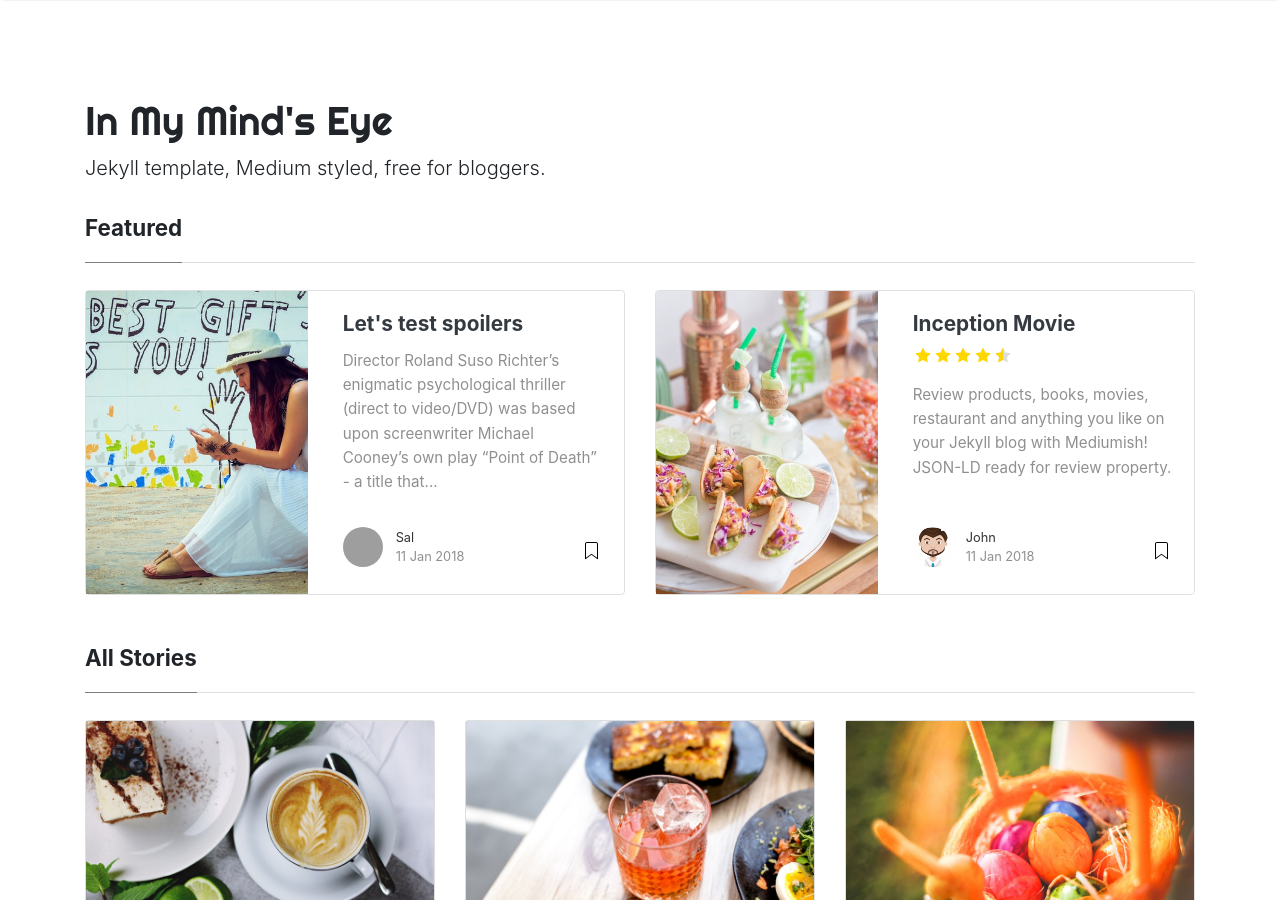
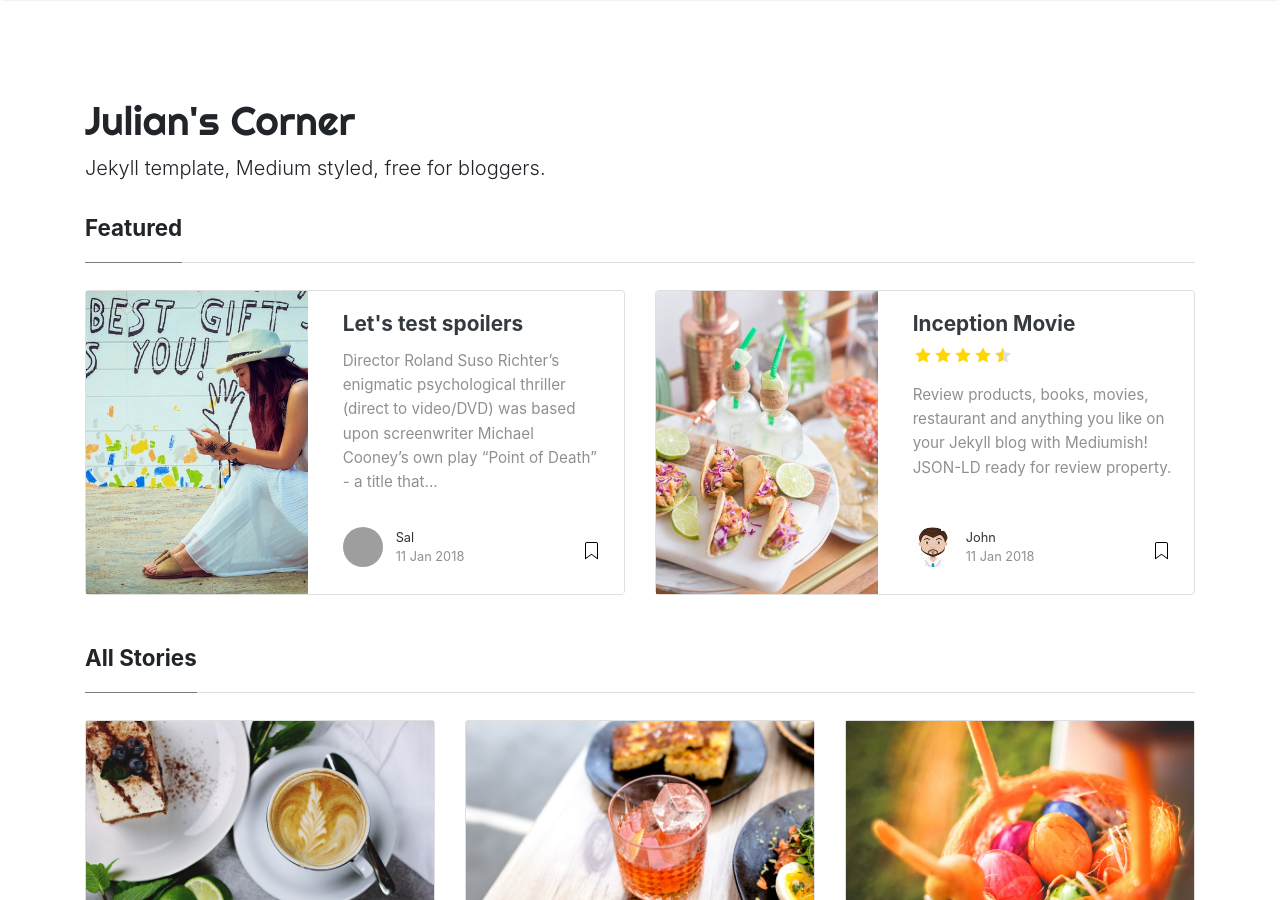
Before and after one commit to LawrenJ/LawrenJ.github.io, a Jekyll site: the page built from index.html, in a window 1280 px wide and 900 px high. Built offline with Jekyll 4.4.1, drawn with Linux system fonts in a browser that asks for light colours; nearby versions of some CDN libraries; the list of posts is cut into pages by our own code; grey boxes are pictures that could not be loaded.

Commit message:
Update default.html

```diff
--- a/_layouts/default.html
+++ b/_layouts/default.html
@@ -95,7 +95,7 @@ ga('send', 'pageview');
 <!-- Site Title
 ================================================== -->
 <div class="mainheading">
-    <h1 class="sitetitle">In My Mind's Eye</h1>
+    <h1 class="sitetitle">Julian's Corner</h1>
     <p class="lead">
         {{ site.description }}
     </p>
```
